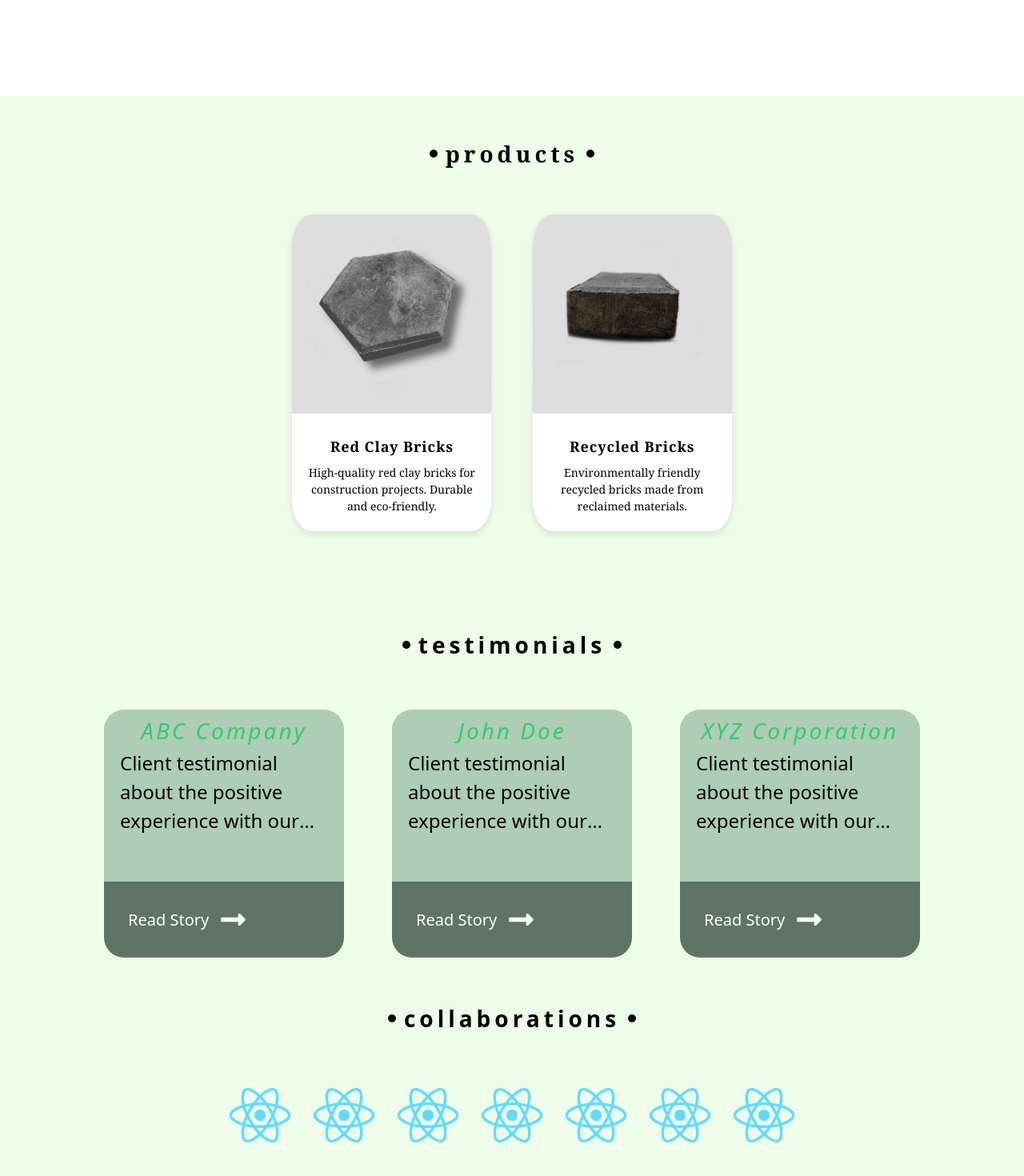
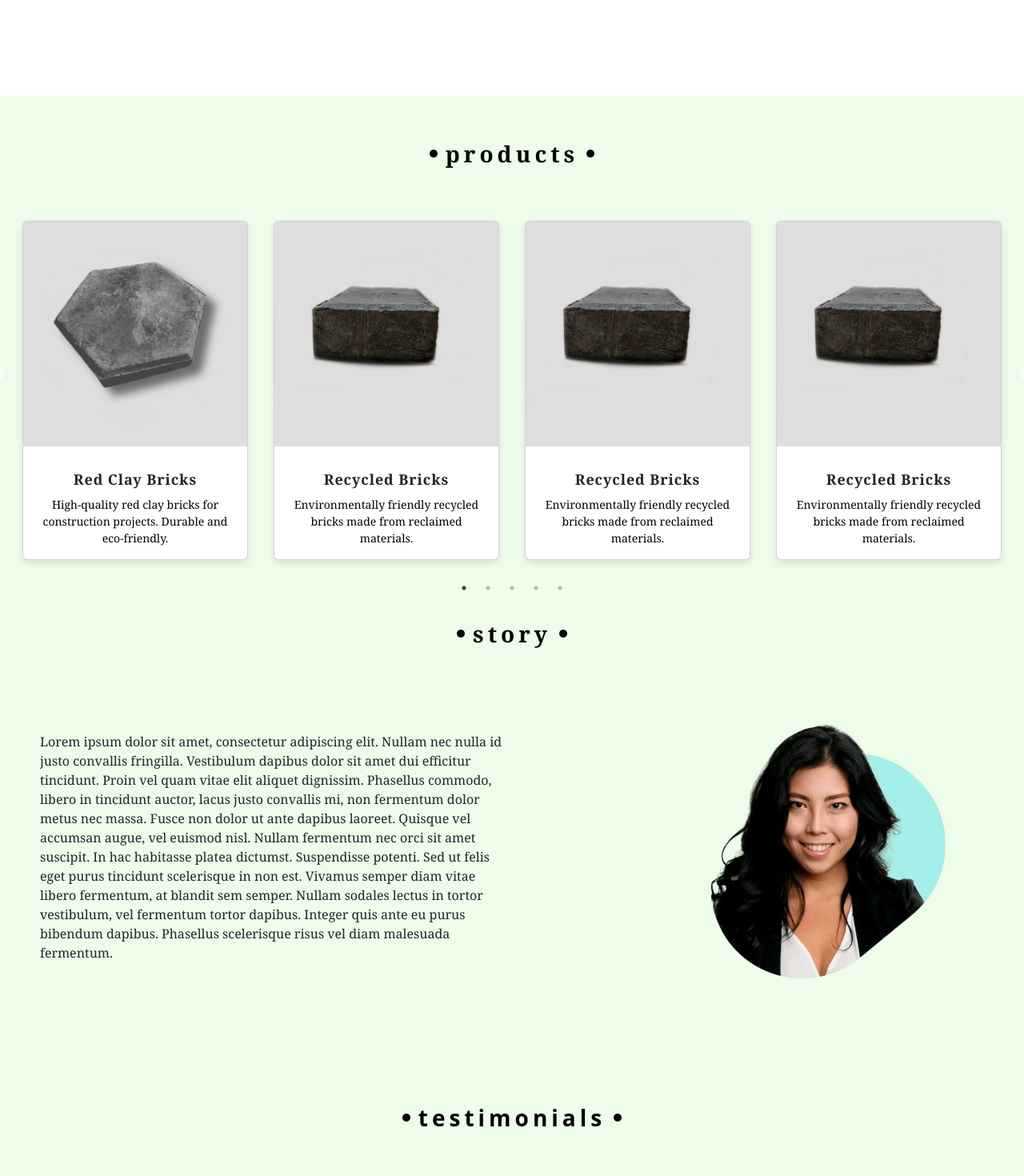
Before and after one commit to emanfj/ecobricks, a React (Create React App) app in the folder client/: page / in a window 1280 px wide. Shown: the part 680-2150 px from the top of the page at 80% size. Built offline with nearby package versions, Linux system fonts and the light colour scheme.

Commit message:
Modified

```diff
--- a/client/src/components/Hero/Hero.css
+++ b/client/src/components/Hero/Hero.css
@@ -3,6 +3,9 @@
   position: relative;
   width: 100%;
   min-height: 100vh;
+  max-width: 100%; /* Set maximum width to 100% of the viewport */
+  margin-left: auto; /* Center the container horizontally */
+  margin-right: auto;
   display: flex;
   flex-direction: column;
   align-items: flex-start;
--- a/client/src/components/Products/Products.js
+++ b/client/src/components/Products/Products.js
@@ -40,7 +40,27 @@ const Products = () => {
       productImage1: `${process.env.PUBLIC_URL}/product2-a.jpg`,
       productImage2: `${process.env.PUBLIC_URL}/product2-b.jpg`,
     },
-
+    {
+      name: 'Recycled Bricks',
+      description: 'Environmentally friendly recycled bricks made from reclaimed materials. ',
+      productLink: '/products/recycled-bricks',
+      productImage1: `${process.env.PUBLIC_URL}/product2-a.jpg`,
+      productImage2: `${process.env.PUBLIC_URL}/product2-b.jpg`,
+    },
+    {
+      name: 'Recycled Bricks',
+      description: 'Environmentally friendly recycled bricks made from reclaimed materials. ',
+      productLink: '/products/recycled-bricks',
+      productImage1: `${process.env.PUBLIC_URL}/product2-a.jpg`,
+      productImage2: `${process.env.PUBLIC_URL}/product2-b.jpg`,
+    },
+    {
+      name: 'Recycled Bricks',
+      description: 'Environmentally friendly recycled bricks made from reclaimed materials. ',
+      productLink: '/products/recycled-bricks',
+      productImage1: `${process.env.PUBLIC_URL}/product2-a.jpg`,
+      productImage2: `${process.env.PUBLIC_URL}/product2-b.jpg`,
+    },
 
   ];
 
@@ -86,7 +106,7 @@ const Products = () => {
         </div>
       </div>
       {products.length <= 4 ? (
-        <div className="row justify-content-center"> {/* Use justify-content-center class here */}
+        <div className="row justify-content-center">
           {products.map((product, index) => (
             <div key={index} className="col-md-3 col-sm-6">
               <ProductsCard {...product} />
@@ -94,7 +114,7 @@ const Products = () => {
           ))}
         </div>
       ) : (
-        <Slider {...settings} style={{ margin: '0 auto' }}> {/* Use inline styling for Slider component */}
+        <Slider {...settings} style={{ margin: '0 auto' }}>
           {products.map((product, index) => (
             <div key={index} className="col-md-3 col-sm-6">
               <ProductsCard {...product} />
--- a/client/src/components/Story/Story.css
+++ b/client/src/components/Story/Story.css
@@ -1,169 +1,43 @@
-/* Story */
-.story {
-    position: absolute;
-    width: 1440px;
-    height: 548px;
-    left: 0px;
-    top: 900px;
+/* Story.css */
+@import '~bootstrap/dist/css/bootstrap.min.css';
 
-    background: #E2E2E2;
+/* Story Container */
+.story-container {
+  background: #eefcea;
+  box-sizing: border-box;
+  font-family: 'Georgia';
+  padding-left: 50px !important; /* Add left padding */
+  padding-right: 50px !important;
+  max-width: 100%; /* Set maximum width to 100% of the viewport */
+  margin-left: auto; /* Center the container horizontally */
+  margin-right: auto;
 }
 
-/* story */
-.title_textbox{
-    /* Auto layout */
-    display: flex;
-    flex-direction: row;
-    align-items: center;
-    padding: 0px;
-    gap: 28px;
-
-    position: absolute;
-    width: 248px;
-    height: 44px;
-    left: calc(50% - 248px/2 - 13.5px);
-    top: calc(50% - 44px/2 - 211px);
+/* Story Heading */
+.story-heading {
+  display: flex;
+  align-items: center;
+  justify-content: center;
+  letter-spacing: 5px;
+  color: #000000;
+  font-size: 28px;
+  font-weight: 700;
 }
 
-
-
-
-/* dot */
-.dot1 {
-    width: 12px;
-    height: 12px;
-
-
-    /* Inside auto layout */
-    flex: none;
-    order: 0;
-    flex-grow: 0;
-
-    /* dot */
-
-    position: absolute;
-    border-radius: 50%;
-
-    background: #000000;
+.story-dot {
+  width: 10px;
+  height: 10px;
+  background-color: rgb(0, 0, 0);
+  border-radius: 50%;
+  margin: 0 10px;
 }
 
-/* Our Story */
-.ourstory {
-
-    width: 168px;
-    height: 44px;
-
-    font-family: 'Inter';
-    font-style: normal;
-    font-weight: 600;
-    font-size: 36px;
-    line-height: 44px;
-    /* identical to box height */
-
-    color: #000000;
-    padding-left: 50px;
-
-    /* Inside auto layout
-    flex: none;
-    order: 1;
-    flex-grow: 0;*/
+/* Story Description */
+.story-description {
+  text-align: left;
 }
 
-/* dot */
-.dot2 {
-    width: 12px;
-    height: 12px;
-
-    background: #000000;
-
-    /* Inside auto layout */
-    flex: none;
-    order: 2;
-    flex-grow: 0;
-    border-radius: 50%;
-
+/* Story Image */
+.story-image {
+  text-align: right;
 }
-
-
-/* Ellipse for img */
-.ellipse {
-
-    position: absolute;
-    width: 263.57px;
-    height: 364.85px;
-    left: 886.18px;
-    top: 150.04px;
-
-    background: #36CC6B;
-    transform: rotate(-60deg);
-    border-radius: 60%;
-
-}
-/* Story of the company along with mission and vision */
-.story_of_company{
-
-    position: absolute;
-    width: 575px;
-    height: 296px;
-    left: 163px;
-    top: 138px;
-
-    font-family: 'Inter';
-    font-style: normal;
-    font-weight: 500;
-    font-size: 32px;
-    line-height: 39px;
-    text-align: center;
-
-    color: #000000;
-}
-
-
-/* Rectangle 7 */
-.rectangle7{
-
-    position: absolute;
-    width: 254px;
-    height: 57px;
-    left: 611px;
-    top: 471px;
-
-    background: #D9D9D9;
-}
-
-/* character */
-.character{
-
-    position: absolute;
-    width: 202px;
-    height: 152px;
-    left: 1035px;
-    top: 1108px;
-
-}
-
-/* Ellipse 3 */
-.ellipse3{
-
-    position: absolute;
-    width: 57px;
-    height: 59px;
-    left: 980px;
-    top: 250px;
-
-    background: #D9D9D9;
-    border-radius: 50%;
-}
-
-/* Ellipse 4 */
-.ellipse4{
-
-    position: relative;
-    width: 128px;
-    height: 100px;
-    left: 950px;
-    top: 300px;
-    border-radius: 60%;
-
-    background: #D9D9D9;
-}
--- a/client/src/components/Story/Story.js
+++ b/client/src/components/Story/Story.js
@@ -1,24 +1,29 @@
-import React, { useState } from 'react';
+// Story.js
+import React from 'react';
 import './Story.css';
+import 'bootstrap/dist/css/bootstrap.min.css'; // Import Bootstrap styles
 
 const Story = () => {
-  const [state, setState] = useState({
-    name: '',
-    isEditing: false,
-  });
-
   return (
-    <div className="story">
-      <div className="title_textbox">
-        <div className="dot1"></div>
-        <div className="ourstory">Our Story</div>
-        <div className="dot2"></div>
+    <section className="container-fluid story-container">
+      <div className="row">
+        <div className="col-12 text-center story-heading">
+          <div className="story-dot"></div>
+          <div className="story-heading">story</div>
+          <div className="story-dot"></div>
+        </div>
       </div>
-      <div className="story_of_company">blas blas blas</div>
-      <div className="ellipse"></div>
-      <div className="ellipse4"></div>
-      <div className="ellipse3"></div>
-    </div>
+      <div className="row justify-content-center align-items-center">
+        <div className="col-md-6 order-md-1 story-description">
+          <p>
+            Lorem ipsum dolor sit amet, consectetur adipiscing elit. Nullam nec nulla id justo convallis fringilla. Vestibulum dapibus dolor sit amet dui efficitur tincidunt. Proin vel quam vitae elit aliquet dignissim. Phasellus commodo, libero in tincidunt auctor, lacus justo convallis mi, non fermentum dolor metus nec massa. Fusce non dolor ut ante dapibus laoreet. Quisque vel accumsan augue, vel euismod nisl. Nullam fermentum nec orci sit amet suscipit. In hac habitasse platea dictumst. Suspendisse potenti. Sed ut felis eget purus tincidunt scelerisque in non est. Vivamus semper diam vitae libero fermentum, at blandit sem semper. Nullam sodales lectus in tortor vestibulum, vel fermentum tortor dapibus. Integer quis ante eu purus bibendum dapibus. Phasellus scelerisque risus vel diam malesuada fermentum.
+          </p>
+        </div>
+        <div className="col-md-6 order-md-2 story-image text-md-right">
+          <img src="/story-image.png" alt="Story" className="img-fluid" />
+        </div>
+      </div>
+    </section>
   );
 };
 
--- a/client/src/pages/LandingPage.js
+++ b/client/src/pages/LandingPage.js
@@ -5,7 +5,7 @@ import SocialProof from '../components/SocialProof/SocialProof'
 import Impact from '../components/Impact/Impact';
 import Footer from '../components/Footer/Footer';
 import Header from '../components/Header/Header';
-// import Story from '../components/Story/Story';
+import Story from '../components/Story/Story';
 
 const LandingPage = () => {
   return (
@@ -15,7 +15,7 @@ const LandingPage = () => {
         <Hero />
       </section>
       <Products />
-      {/* <Story />  */}
+      <Story />
       <SocialProof />
       <Impact />
       <Footer />
```
Also changed, not shown: client/public/story-image.png (added).
